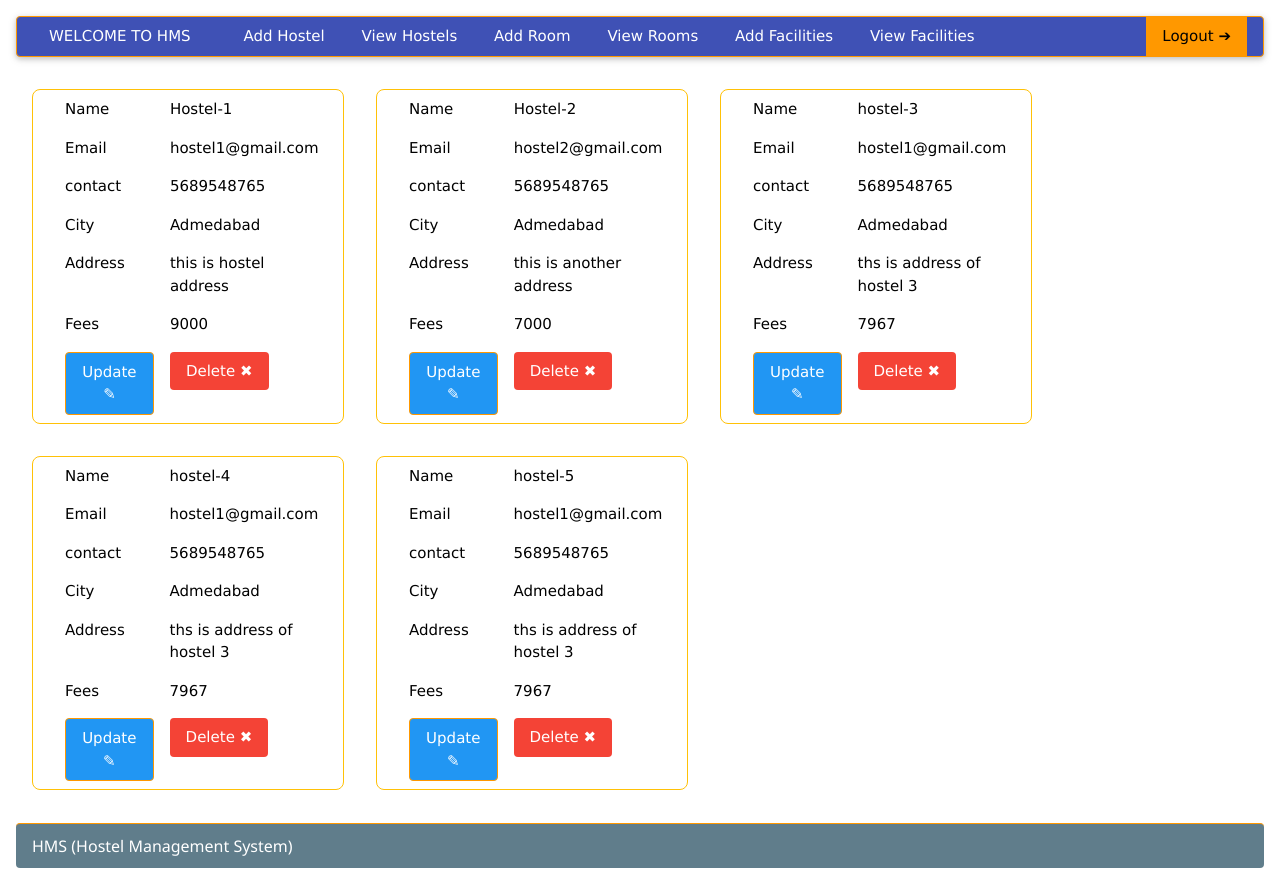
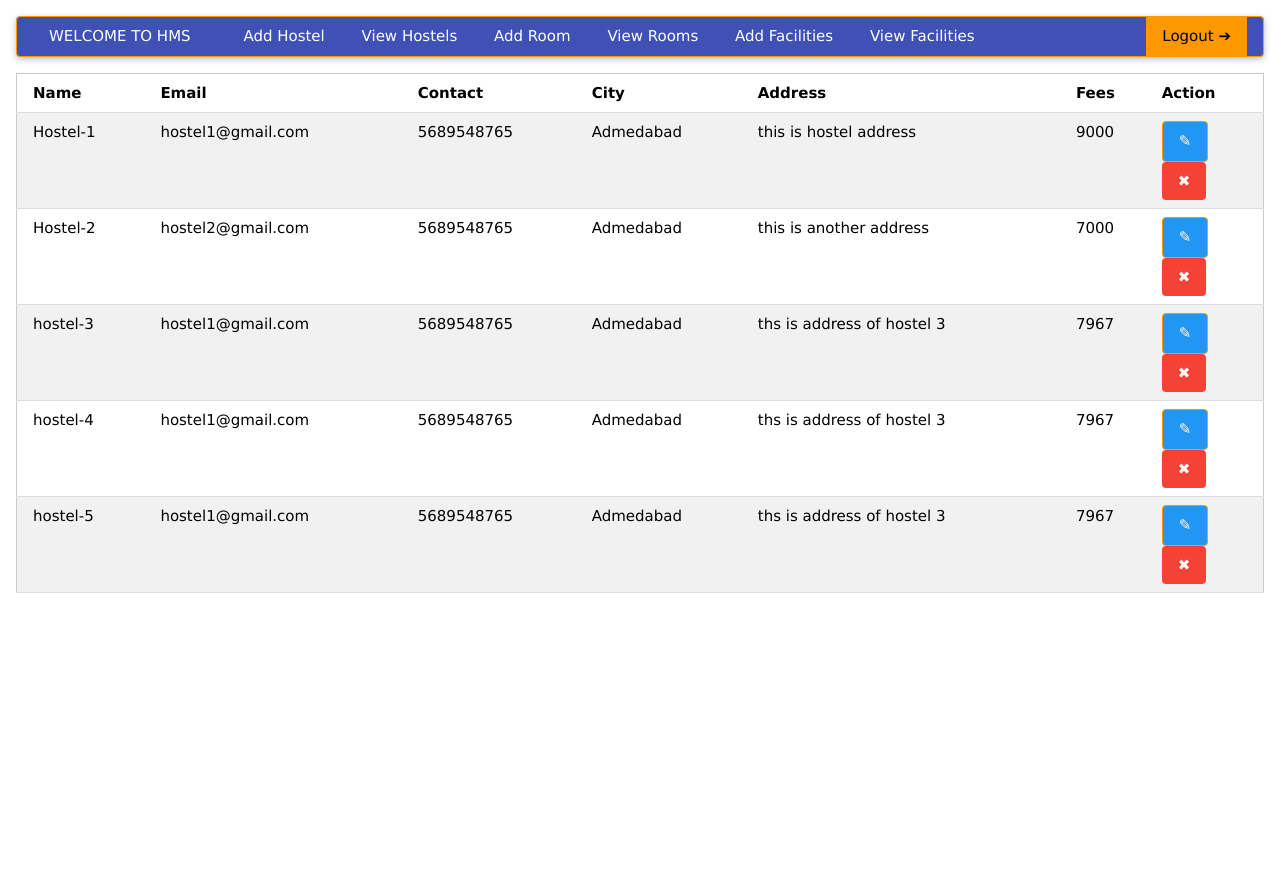
Before and after one commit to ROHITNANERA/HMS, a Django app: page /viewhostels/ in a window 1280 px wide. After the commit the page ends 593 px from the top, so only its background shows below. Run offline with Django 4.2, Linux system fonts and the light colour scheme; a user stored in the database is signed in; data comes from the database, SQL or seed files in the repository; both versions use the stored data as it was after the commit; parts of the project's set-up code (start-up, migrations or seed data) failed here and were passed over.

Commit message:
- added login required decorator to some views. - removed footbar from dashboard template.

```diff
--- a/app/forms.py
+++ b/app/forms.py
@@ -3,11 +3,12 @@ from django import forms
 from .models import *
 from django.contrib.auth.models import User
 from django.contrib.auth.forms import UserCreationForm
+
+
 class CreateUserForm(UserCreationForm):
     class Meta:
         model=User
         fields = ['username','first_name','last_name','email','password1','password2']
-
 
 
 class HostelForm(forms.ModelForm):
--- a/app/templates/app/dashboard.html
+++ b/app/templates/app/dashboard.html
@@ -37,9 +37,9 @@
             {% endblock %}
         </div>
 
-        <div class = "w3-panel w3-margin w3-round w3-blue-gray w3-border-top w3-border-orange">
+        <!-- <div class = "w3-panel w3-bottom w3-round w3-blue-gray w3-border-top w3-border-orange">
             <h6 class = "w3-bar-item">HMS (Hostel Management System)
             </h6>
-        </div>
+        </div> -->
     </body>
 </html>
--- a/app/templates/app/main.html
+++ b/app/templates/app/main.html
@@ -2,7 +2,7 @@
 <!--[if lt IE 7]>      <html class="no-js lt-ie9 lt-ie8 lt-ie7"> <![endif]-->
 <!--[if IE 7]>         <html class="no-js lt-ie9 lt-ie8"> <![endif]-->
 <!--[if IE 8]>         <html class="no-js lt-ie9"> <![endif]-->
-<!--[if gt IE 8]>      <html class="no-js"> <!--<![endif]-->
+<!--[if gt IE 8]>      <html class="no-js"> <![endif]-->
 <html>
     <head>
         <meta charset="utf-8">
@@ -29,7 +29,7 @@
             {% endblock %}
         </div>
 
-        <div class = "w3-panel w3-margin w3-round w3-black w3-border-top w3-border-orange w3-hover-shadow">
+        <div class = "w3-panel w3-round w3-black w3-border-top w3-border-orange w3-hover-shadow w3-bottom">
             <h6 class = "w3-bar-item">mysite footbaar</h6>
         </div>
     </body>
--- a/app/templates/app/viewhostel.html
+++ b/app/templates/app/viewhostel.html
@@ -3,29 +3,31 @@
     {% comment %} <h2>{{ hostels }}</h2> {% endcomment %}
     {% comment %} <form method = "post" action={% url 'updatehostel' %} style="border:1px solid #ccc">
     {% csrf_token %} {% endcomment %}
+        <table class="w3-table-all">
+            <tr>
+                <th>Name</th>
+                <th>Email</th>
+                <th>Contact</th>
+                <th>City</th>
+                <th>Address</th>
+                <th>Fees</th>
+                <th>Action</th>
+            </tr>
             {% for h in hostels %}
-
-<div class="w3-container w3-text-black w3-round-large w3-border w3-margin w3-border-amber w3-quarter">
-    <table class="w3-table">
                         <tr>
-    <td>Name</td><td> {{ h.h_name }}</td></tr>
-<tr>
-<td>Email </td><td>{{h.h_email}}</td></tr>
-<tr>
-<td>contact </td><td>{{h.h_contact}}</td></tr>
-<tr>
-<td>City</td><td>{{h.h_city}}</td></tr>
-<tr>
-<td>Address &nbsp;&nbsp;</td><td>{{h.h_address}}</td></tr>
-<tr>
-<td>Fees</td><td>{{h.h_fees}}</td></tr>
+                            <td> {{ h.h_name }}</td>
+                            <td>{{h.h_email}}</td>
+                            <td>{{h.h_contact}}</td>
+                            <td>{{h.h_city}}</td>
+                            <td>{{h.h_address}}</td>
+                            <td>{{h.h_fees}}</td>
+                            <td>
                                 <input type="hidden" name="hostelid" value={{h.id}}>
-<tr><td><a href="{% url 'updatehostel' h.id %}" class="w3-button w3-border w3-border-orange w3-round w3-blue">Update &#9998;</a></td>
-<td><form action="{% url 'deletehostel' h.id %}" method="post">{% csrf_token %}<button type="submit" name="hid" class="w3-button w3-round w3-red" value="{{h.id}}">Delete &#10006;</button></form></td></tr>
+                                <a href="{% url 'updatehostel' h.id %}" class="w3-button w3-border w3-border-orange w3-round w3-blue">&#9998;</a>&nbsp;
+                                <form action="{% url 'deletehostel' h.id %}" method="post">{% csrf_token %}<button type="submit" name="hid" class="w3-button w3-round w3-red" value="{{h.id}}">&#10006;</button></form>
+                            </td>
+                        </tr>
+            {% endfor %}
         </table>
-</div>
-
- {% endfor %}
             {% comment %} </form> {% endcomment %}
-
 {% endblock %}
--- a/app/views.py
+++ b/app/views.py
@@ -65,8 +65,7 @@ def dashboard(request):
     return render(request, 'app/dashboard.html', {})
 
 
-
-
+@login_required(login_url='login')
 def addhostel(request):
     form = HostelForm()
     form.fields['h_name'].widget.attrs = {'class':'w3-input w3-border w3-round', 'placeholder':'Hostel Name'}
@@ -108,7 +107,6 @@ def deletehostel(request,pk):
 @login_required(login_url='login')
 def updatehostel(request,pk):
     hostel = Hostel.objects.get(id= pk)
-    print("this is hostel data: ",hostel.id)
     form = HostelForm(instance=hostel)
     form.fields['h_name'].widget.attrs = {'class':'w3-input w3-border w3-round', 'placeholder':'Hostel Name'}
     form.fields['h_email'].widget.attrs = {'class':'w3-input w3-border w3-round', 'placeholder':'Email Id'}
@@ -137,6 +135,7 @@ def updatehostel(request,pk):
     return render(request,'app/updatehostel.html',{'form':form})
 
 
+@login_required(login_url='login')
 def updatehosteldata(request,pk):
     hostel = Hostel.objects.get(id=pk)
     form = HostelForm(hostel)
@@ -163,7 +162,6 @@ def updatehosteldata(request,pk):
 @login_required(login_url='login')
 def viewhostel(request):
     hostelsobj = Hostel.objects.filter(h_user = request.user)
-    print(hostelsobj)
     context={'hostels':hostelsobj}
     return render(request,'app/viewhostel.html',context)
 
@@ -175,7 +173,6 @@ def addroom(request):
 
 @login_required(login_url='login')
 def saveroom(request):
-
     room = Room.objects.create()
     room.room_no = request.POST['roomno']
     room.hostel = Hostel.objects.get(id=request.POST['hostel'])
@@ -187,11 +184,10 @@ def saveroom(request):
 
 @login_required(login_url='login')
 def selecthostel(request):
-    hostelsobj = Hostel.objects.filter(h_user =request.user)
+    hostelsobj = Hostel.objects.filter(h_user=request.user)
     context={"hostels":hostelsobj,"rooms":None}
     if request.method=='POST':
         rooms = Room.objects.filter(hostel = request.POST.get('hostel',None))
-
         context={"hostels":hostelsobj,'rooms':rooms}
         if len(rooms)== 0:
             messages.info(request," NO rooms found for selected hostel!")
@@ -223,9 +219,9 @@ def addfacility_form(request):
         facility.f_name=request.POST['fname']
         facility.f_description=request.POST['fdesc']
         facility.save()
-        print('this is hostel data from the post method :',request.POST.get('hostel'))
         context = {'hostels':hostels,'facilities':facilities}
     return render(request,'app/addfacility.html',context=context)
+
 
 @login_required(login_url='login')
 def addfacility(request):
@@ -237,14 +233,12 @@ def addfacility(request):
     return redirect(reverse('addfacilityform'))
 
 
-
 @login_required(login_url='login')
 def viewfacilities(request):
-    hostelsobj = Hostel.objects.filter(h_user =request.user)
+    hostelsobj = Hostel.objects.filter(h_user=request.user)
     context={"hostels":hostelsobj,"facilities":None}
     if request.method=='POST':
         facilities = Facility.objects.filter(hostel = request.POST.get('hostel',None))
-
         context={"hostels":hostelsobj,'facilities':facilities}
         if len(facilities)== 0:
             messages.info(request," NO rooms found for selected hostel!")
@@ -257,7 +251,6 @@ def viewfacilities(request):
 @login_required(login_url='login')
 def deletefacility(request):
 
-    print("Deletefacility function called")
     facility = Facility.objects.get(id=request.POST['pk'])
     facility.delete()
     return redirect(reverse('viewfacility'))
@@ -274,8 +267,6 @@ def viewstudents(request):
     return render(request,'app/viewstudents.html',context=context)
 
 
-
-
 @login_required(login_url='login')
 def addstudent(request):
     hostels = Hostel.objects.filter(h_user = request.user)
@@ -285,7 +276,6 @@ def addstudent(request):
 @login_required(login_url='login')
 def savestudent(request):
         if request.POST:
-            print(request.POST)
             hostel=Hostel.objects.get(id=request.POST.get('hostel'))
             student = Student.objects.create()
             name = request.POST.get('name',None)
@@ -317,7 +307,6 @@ def deletestudent(request):
 @login_required(login_url='login')
 def updatestudent(request,pk):
     if request.POST:
-        print(request.POST)
         student = Student.objects.get(id=request.POST['studentid'])
         student.name= request.POST['name']
         student.email=request.POST['email']
```
Also changed, not shown: db.sqlite3. Lines whose indentation alone changed are shown as unchanged.
